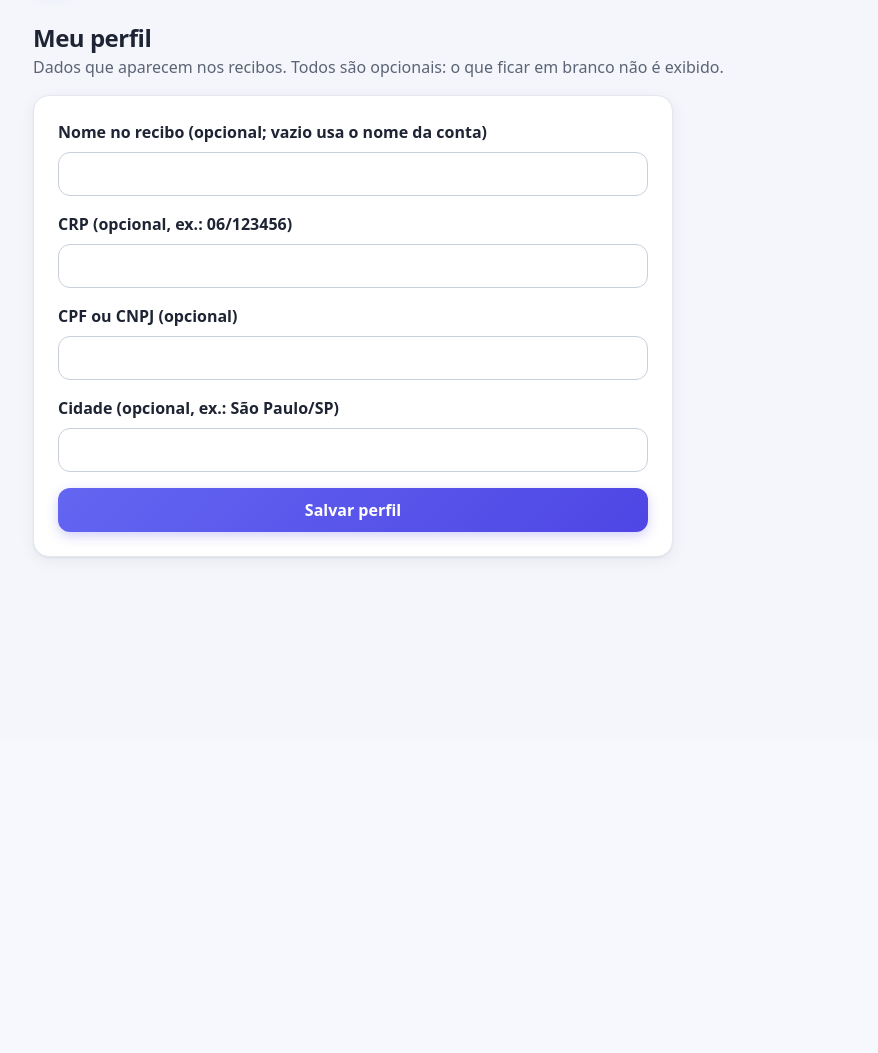
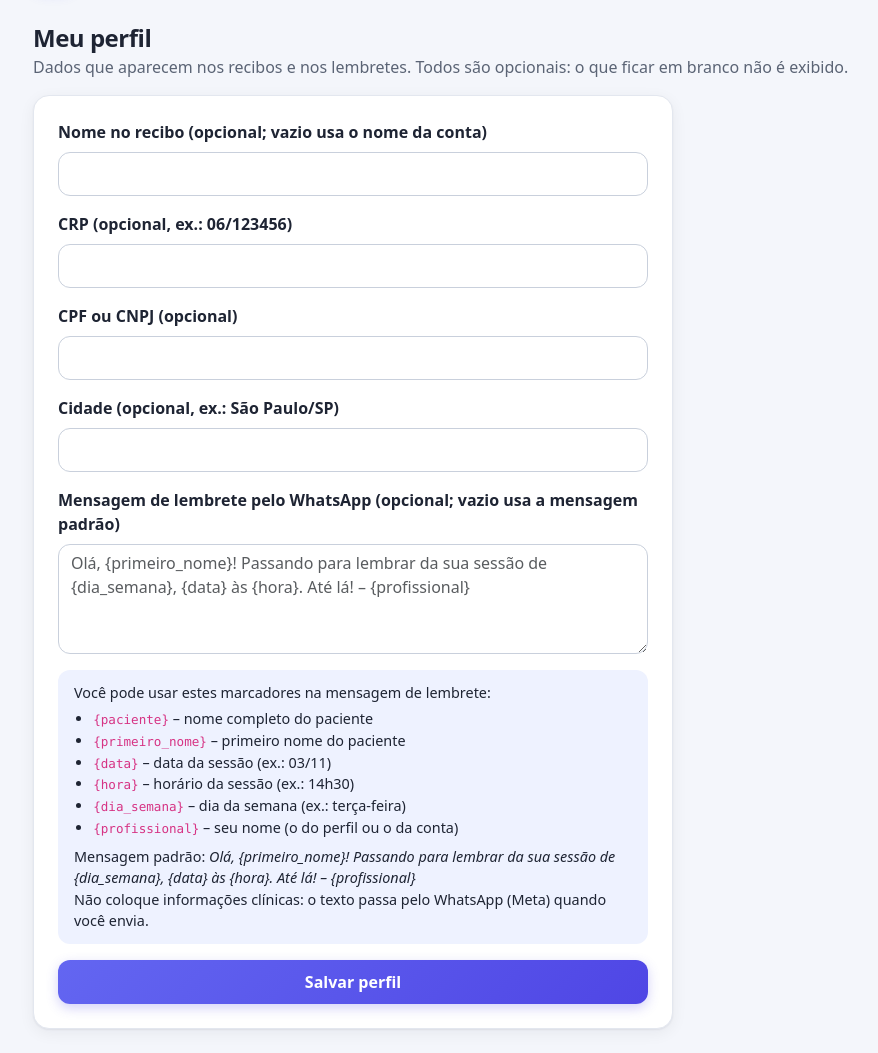
Before and after one commit to MateusDePaulaJr/Agenda_psi, a Django app: page /perfil/ in a window 1280 px wide. Shown: the part 61-1114 px from the top of the page, without its empty margins (49-927 px from the left). Before the commit the page ends 620 px from the top, so only its background shows below. Run offline with Django 5.2, Linux system fonts and the light colour scheme; the visitor is signed in with stand-in values (Sample User, id 1); data that the repository does not hold is empty; some libraries are stand-ins or nearby versions.

Commit message:
feat(agenda): lembretes ao paciente por link do WhatsApp
- Detalhe de sessão agendada e futura ganha "Lembrar pelo WhatsApp": link
  wa.me com a mensagem pronta, aberto em nova aba (rel="noopener
  noreferrer"). Nada é enviado pelo sistema: a psicóloga aperta enviar.
- Telefone em texto livre vira número do wa.me: só dígitos, sem zeros à
  esquerda; 10 ou 11 dígitos ganham o 55, 12 ou 13 começando com 55 ficam
  como estão. Fora disso o botão aparece desativado com o aviso de
  telefone inválido e link para corrigir o cadastro.
- Mensagem padrão em português com dia da semana, data (dd/mm) e hora
  (14h30), editável em "Meu perfil" (campo mensagem_lembrete, vazio usa a
  padrão) com os marcadores {paciente}, {primeiro_nome}, {data}, {hora},
  {dia_semana} e {profissional}. A troca é feita por expressão regular,
  sem str.format: marcadores desconhecidos ou com atributos aparecem
  literalmente. Só nomes, data e horário entram no texto.
- Agenda: seção recolhível "Lembretes de amanhã" com as sessões agendadas
  de amanhã da usuária, cada uma com o seu link.
- "Marcar lembrete como enviado" (só POST, login e 404 para outra
  usuária) registra lembrete_enviado_em e mostra "Lembrete enviado em
  dd/mm hh:mm". Migração 0008.

```diff
--- a/web/core/forms.py
+++ b/web/core/forms.py
@@ -9,6 +9,7 @@ from django.utils import timezone
 from .models import Paciente, Pagamento, PerfilProfissional, Prontuario
 from .services import (
     MAX_SESSOES_SERIE,
+    MENSAGEM_LEMBRETE_PADRAO,
     MIN_SESSOES_SERIE,
     limpar_falhas_login,
     minutos_de_bloqueio,
@@ -159,15 +160,21 @@ class ProntuarioForm(forms.ModelForm):
 class PerfilProfissionalForm(forms.ModelForm):
     class Meta:
         model = PerfilProfissional
-        fields = ["nome_exibicao", "crp", "documento", "cidade"]
+        fields = ["nome_exibicao", "crp", "documento", "cidade", "mensagem_lembrete"]
         labels = {
             "nome_exibicao": "Nome no recibo (opcional; vazio usa o nome da conta)",
             "crp": "CRP (opcional, ex.: 06/123456)",
             "documento": "CPF ou CNPJ (opcional)",
             "cidade": "Cidade (opcional, ex.: São Paulo/SP)",
+            "mensagem_lembrete": "Mensagem de lembrete pelo WhatsApp (opcional; vazio usa a mensagem padrão)",
         }
+        widgets = {"mensagem_lembrete": forms.Textarea(attrs={"rows": 4, "placeholder": MENSAGEM_LEMBRETE_PADRAO})}
 
     def __init__(self, *args, **kwargs):
         super().__init__(*args, **kwargs)
         for campo in self.fields.values():
             campo.widget.attrs["class"] = "form-control"
+        self.fields["mensagem_lembrete"].widget.attrs["aria-describedby"] = "ajuda-lembrete"
+
+    def clean_mensagem_lembrete(self):
+        return self.cleaned_data["mensagem_lembrete"].strip()
--- a/web/core/models.py
+++ b/web/core/models.py
@@ -43,6 +43,9 @@ class Sessao(models.Model):
     # Identifica as sessões criadas juntas como recorrentes (semanal/quinzenal).
     # Vazio para sessões avulsas.
     serie = models.UUIDField(null=True, blank=True, editable=False, db_index=True)
+    # Marcado à mão pela psicóloga depois de enviar o lembrete pelo WhatsApp
+    # (o link wa.me não tem como confirmar o envio).
+    lembrete_enviado_em = models.DateTimeField(null=True, blank=True)
     criado_em = models.DateTimeField(auto_now_add=True)
 
     class Meta:
@@ -128,13 +131,15 @@ class TentativaLogin(models.Model):
 
 
 class PerfilProfissional(models.Model):
-    """Dados da psicóloga exibidos no recibo. Todos opcionais: o que estiver vazio não aparece."""
+    """Dados da psicóloga exibidos no recibo e no lembrete. Todos opcionais: o que estiver vazio não aparece."""
 
     usuario = models.OneToOneField(settings.AUTH_USER_MODEL, on_delete=models.CASCADE, related_name="perfil_profissional")
     nome_exibicao = models.CharField("nome no recibo", max_length=120, blank=True)
     crp = models.CharField("CRP", max_length=20, blank=True)
     documento = models.CharField("CPF ou CNPJ", max_length=20, blank=True)
     cidade = models.CharField("cidade", max_length=80, blank=True)
+    # Texto do lembrete pelo WhatsApp; vazio usa a mensagem padrão.
+    mensagem_lembrete = models.TextField("mensagem de lembrete", max_length=1000, blank=True)
     atualizado_em = models.DateTimeField(auto_now=True)
 
     class Meta:
--- a/web/core/static/core/psiagenda.css
+++ b/web/core/static/core/psiagenda.css
@@ -146,3 +146,17 @@ a { color: var(--pa-primary); }
   .pa-badge { padding: 0; background: none !important; color: #000 !important; }
   a { color: #000; text-decoration: none; }
 }
+
+/* Lembretes pelo WhatsApp */
+.pa-btn-whatsapp { background: var(--pa-success); border: 0; color: #fff; font-weight: 600; }
+.pa-btn-whatsapp:hover, .pa-btn-whatsapp:focus-visible { background: #166534; color: #fff; }
+.pa-btn-whatsapp:disabled { background: #e5e7eb; color: var(--pa-muted); opacity: 1; }
+.pa-lembrete-titulo { font-size: 1rem; font-weight: 700; margin: 0 0 .6rem; }
+.pa-lembrete-acoes { display: flex; flex-wrap: wrap; gap: .5rem; align-items: center; }
+.pa-lembrete-aviso { color: var(--pa-warning); font-size: .9rem; margin: .5rem 0 0; }
+.pa-lembrete-enviado { margin: .5rem 0 0; }
+.pa-lembretes-amanha summary { cursor: pointer; min-height: 44px; display: flex; align-items: center; gap: .5rem; padding: .6rem 1.1rem; font-weight: 700; }
+.pa-lembretes-amanha[open] summary { border-bottom: 1px solid var(--pa-border); }
+.pa-lembretes-amanha .pa-list li { align-items: flex-start; }
+.pa-marcadores { background: var(--pa-primary-soft); border-radius: 12px; padding: .75rem 1rem; font-size: .9rem; }
+.pa-marcadores ul { margin: 0 0 .4rem; padding-left: 1.2rem; }
--- a/web/core/templates/core/perfil.html
+++ b/web/core/templates/core/perfil.html
@@ -2,11 +2,17 @@
 {% block title %}Meu perfil – PsiAgenda{% endblock %}
 {% block content %}
 <h1 class="pa-page-title">Meu perfil</h1>
-<p class="pa-subtitle">Dados que aparecem nos recibos. Todos são opcionais: o que ficar em branco não é exibido.</p>
+<p class="pa-subtitle">Dados que aparecem nos recibos e nos lembretes. Todos são opcionais: o que ficar em branco não é exibido.</p>
 <div class="pa-card mt-3" style="max-width:640px"><div class="pa-card-body p-4">
 <form method="post" novalidate>
   {% csrf_token %}
   {% include "core/form_campos.html" %}
+  <div class="pa-marcadores mb-3" id="ajuda-lembrete">
+    <p class="mb-1">Você pode usar estes marcadores na mensagem de lembrete:</p>
+    <ul>{% for codigo, descricao in marcadores.items %}<li><code>{{ "{" }}{{ codigo }}{{ "}" }}</code> – {{ descricao }}</li>{% endfor %}</ul>
+    <p class="mb-0">Mensagem padrão: <em>{{ mensagem_padrao }}</em></p>
+    <p class="mb-0">Não coloque informações clínicas: o texto passa pelo WhatsApp (Meta) quando você envia.</p>
+  </div>
   <button class="btn btn-primary w-100">Salvar perfil</button>
 </form>
 </div></div>
--- a/web/core/templates/core/sessao_detalhe.html
+++ b/web/core/templates/core/sessao_detalhe.html
@@ -20,6 +20,12 @@
       {% if sessao.pagamento.status == 'pago' %}<span class="pa-badge pa-badge-pago">✔ Pago</span>{% else %}<span class="pa-badge pa-badge-receber">⏱ A receber</span>{% endif %}</dd>
   </dl>
 </div></div>
+{% if lembrete %}
+<section class="pa-card pa-lembrete mt-3" aria-labelledby="titulo-lembrete"><div class="pa-card-body">
+  <h2 class="pa-lembrete-titulo" id="titulo-lembrete">Lembrete ao paciente</h2>
+  {% include "core/lembrete_acoes.html" with item=lembrete proximo="" %}
+</div></section>
+{% endif %}
 <div class="d-flex gap-2 flex-wrap mt-3">
   {% if sessao.pagamento.status == 'a_receber' and sessao.status != 'cancelada' %}<a class="btn btn-success" href="{% url 'pagamento_registrar' sessao.pk %}">✔ Marcar como pago</a>{% endif %}
   {% if sessao.pagamento.status == 'pago' %}<a class="btn btn-outline-primary" href="{% url 'recibo' sessao.pk %}">🧾 Recibo</a>{% endif %}
--- a/web/core/urls.py
+++ b/web/core/urls.py
@@ -13,6 +13,7 @@ urlpatterns = [
     path("sessoes/<int:pk>/", views.sessao_detalhe, name="sessao_detalhe"),
     path("sessoes/<int:pk>/cancelar/", views.sessao_cancelar, name="sessao_cancelar"),
     path("sessoes/<int:pk>/cancelar-serie/", views.sessao_cancelar_serie, name="sessao_cancelar_serie"),
+    path("sessoes/<int:pk>/lembrete-enviado/", views.sessao_lembrete_enviado, name="sessao_lembrete_enviado"),
     path("sessoes/<int:pk>/pagamento/", views.pagamento_registrar, name="pagamento_registrar"),
     path("sessoes/<int:pk>/recibo/", views.recibo, name="recibo"),
     path("sessoes/<int:pk>/prontuario/", views.prontuario_registrar, name="prontuario_registrar"),
--- a/web/core/views.py
+++ b/web/core/views.py
@@ -9,6 +9,8 @@ from django.contrib.auth.decorators import login_required
 from django.shortcuts import get_object_or_404, redirect, render
 from django.urls import reverse
 from django.utils import timezone
+from django.utils.http import url_has_allowed_host_and_scheme
+from django.views.decorators.http import require_POST
 
 from decimal import Decimal
 
@@ -17,6 +19,8 @@ from django.db.models import Sum
 from .forms import PacienteForm, PagamentoForm, PerfilProfissionalForm, ProntuarioForm, SessaoForm
 from .models import Paciente, Pagamento, PerfilProfissional, Prontuario, Sessao
 from .services import (
+    MARCADORES_LEMBRETE,
+    MENSAGEM_LEMBRETE_PADRAO,
     REPETICOES,
     HorarioOcupado,
     SerieComConflito,
@@ -25,7 +29,10 @@ from .services import (
     cancelar_serie_a_partir_de,
     gerar_csv_financeiro,
     horarios_livres,
+    lembrete_whatsapp,
+    nome_profissional,
     numero_recibo,
+    pode_lembrar,
 )
 
 
@@ -55,6 +62,7 @@ def agenda(request):
         if i < 5 or do_dia:
             dias.append({"data": dia, "sessoes": do_dia})
     contexto = {
+        "lembretes_amanha": _lembretes_de_amanha(request.user),
         "dias": dias,
         "segunda": segunda,
         "domingo": segunda + timedelta(days=6),
@@ -63,6 +71,19 @@ def agenda(request):
         "destaque": request.GET.get("destaque"),
     }
     return render(request, "core/agenda.html", contexto)
+
+
+def _lembretes_de_amanha(usuario):
+    """Sessões agendadas de amanhã (hora local), cada uma com o seu link do WhatsApp."""
+    amanha = timezone.localdate() + timedelta(days=1)
+    tz = timezone.get_current_timezone()
+    inicio = timezone.make_aware(timezone.datetime.combine(amanha, timezone.datetime.min.time()), tz)
+    fim = timezone.make_aware(timezone.datetime.combine(amanha + timedelta(days=1), timezone.datetime.min.time()), tz)
+    sessoes = Sessao.objects.filter(
+        paciente__usuario=usuario, status=Sessao.AGENDADA, inicio__gte=inicio, inicio__lt=fim
+    ).select_related("paciente__usuario")
+    perfil = PerfilProfissional.objects.filter(usuario=usuario).first()
+    return [lembrete_whatsapp(s, perfil) for s in sessoes if pode_lembrar(s)]
 
 
 @login_required
@@ -104,7 +125,29 @@ def sessao_nova(request):
 @login_required
 def sessao_detalhe(request, pk):
     sessao = get_object_or_404(Sessao.objects.select_related("paciente", "pagamento"), pk=pk, paciente__usuario=request.user)
-    return render(request, "core/sessao_detalhe.html", {"sessao": sessao, "posicao_serie": sessao.posicao_na_serie()})
+    lembrete = None
+    if pode_lembrar(sessao):
+        lembrete = lembrete_whatsapp(sessao, PerfilProfissional.objects.filter(usuario=request.user).first())
+    return render(request, "core/sessao_detalhe.html", {
+        "sessao": sessao, "posicao_serie": sessao.posicao_na_serie(), "lembrete": lembrete,
+    })
+
+
+@login_required
+@require_POST
+def sessao_lembrete_enviado(request, pk):
+    """Registra que o lembrete foi enviado (marcação manual: o wa.me não confirma o envio)."""
+    sessao = get_object_or_404(Sessao, pk=pk, paciente__usuario=request.user)
+    if sessao.status != Sessao.AGENDADA:
+        messages.error(request, "Só dá para marcar lembrete de sessão agendada.")
+    else:
+        sessao.lembrete_enviado_em = timezone.now()
+        sessao.save(update_fields=["lembrete_enviado_em"])
+        messages.success(request, f"Lembrete de {sessao.paciente.nome} marcado como enviado.")
+    destino = request.POST.get("proximo", "")
+    if url_has_allowed_host_and_scheme(destino, allowed_hosts={request.get_host()}, require_https=request.is_secure()):
+        return redirect(destino)
+    return redirect("sessao_detalhe", pk=pk)
 
 
 @login_required
@@ -226,7 +269,7 @@ def recibo(request, pk):
         messages.error(request, "O recibo só fica disponível depois que o pagamento é registrado como pago.")
         return redirect("sessao_detalhe", pk=pk)
     perfil = PerfilProfissional.objects.filter(usuario=request.user).first()
-    nome = (perfil and perfil.nome_exibicao) or request.user.get_full_name() or request.user.username
+    nome = nome_profissional(request.user, perfil)
     return render(request, "core/recibo.html", {
         "pagamento": pagamento, "sessao": pagamento.sessao, "perfil": perfil, "profissional": nome,
         "numero": numero_recibo(pagamento), "emitido_em": timezone.localdate(),
@@ -235,7 +278,7 @@ def recibo(request, pk):
 
 @login_required
 def perfil(request):
-    """Meu perfil: dados opcionais que aparecem no recibo (nome, CRP, CPF/CNPJ, cidade)."""
+    """Meu perfil: dados opcionais do recibo (nome, CRP, CPF/CNPJ, cidade) e a mensagem de lembrete."""
     atual = PerfilProfissional.objects.filter(usuario=request.user).first()
     form = PerfilProfissionalForm(request.POST or None, instance=atual)
     if request.method == "POST" and form.is_valid():
@@ -244,7 +287,9 @@ def perfil(request):
         novo.save()
         messages.success(request, "Perfil salvo.")
         return redirect("perfil")
-    return render(request, "core/perfil.html", {"form": form})
+    return render(request, "core/perfil.html", {
+        "form": form, "marcadores": MARCADORES_LEMBRETE, "mensagem_padrao": MENSAGEM_LEMBRETE_PADRAO,
+    })
 
 
 @login_required
```
Also changed, not shown: web/core/services.py (+86 -0 lines), web/core/templates/core/agenda.html (+16 -0 lines), web/core/templates/core/lembrete_acoes.html (added, +16 -0 lines), web/core/migrations/0008_lembretes_whatsapp.py (added).
